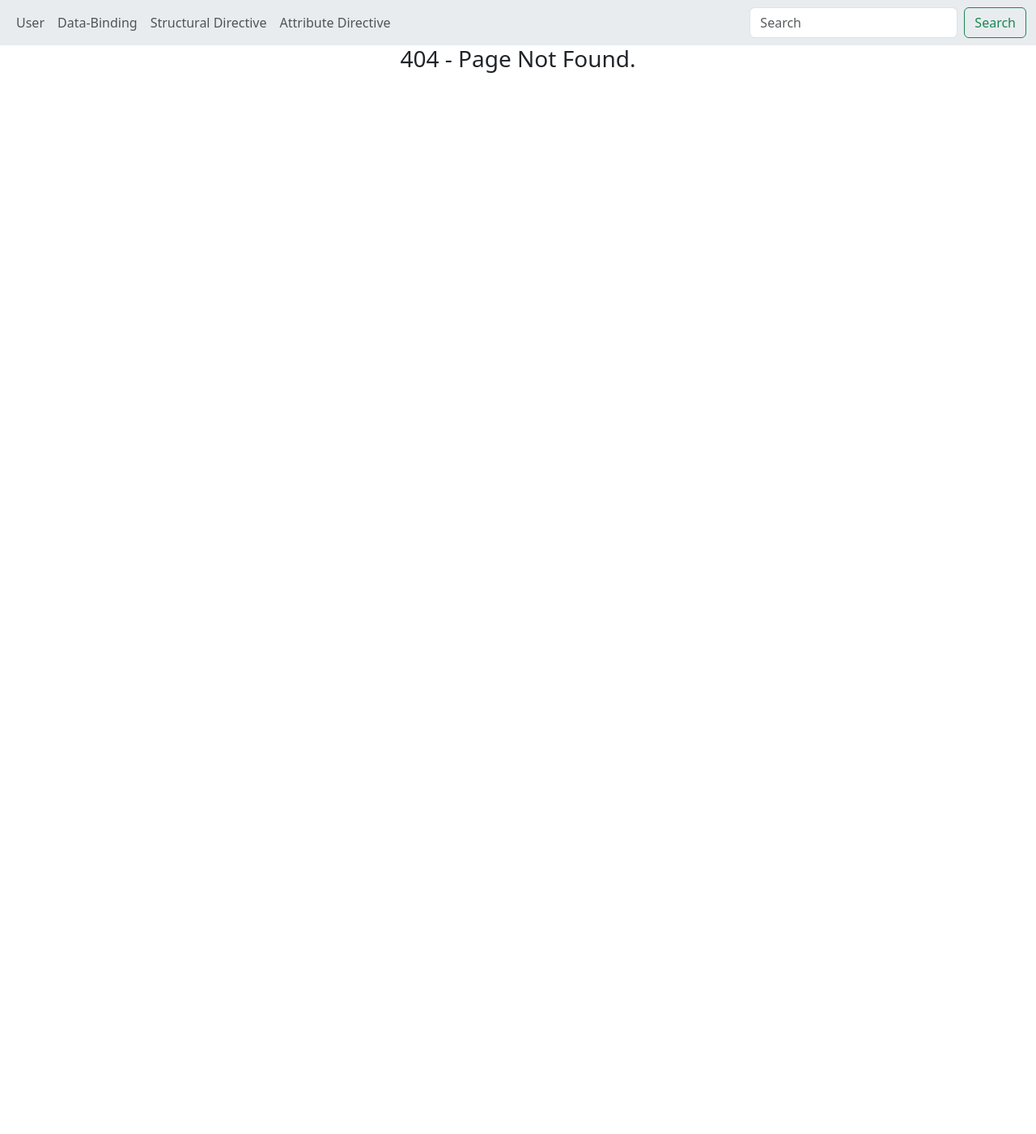
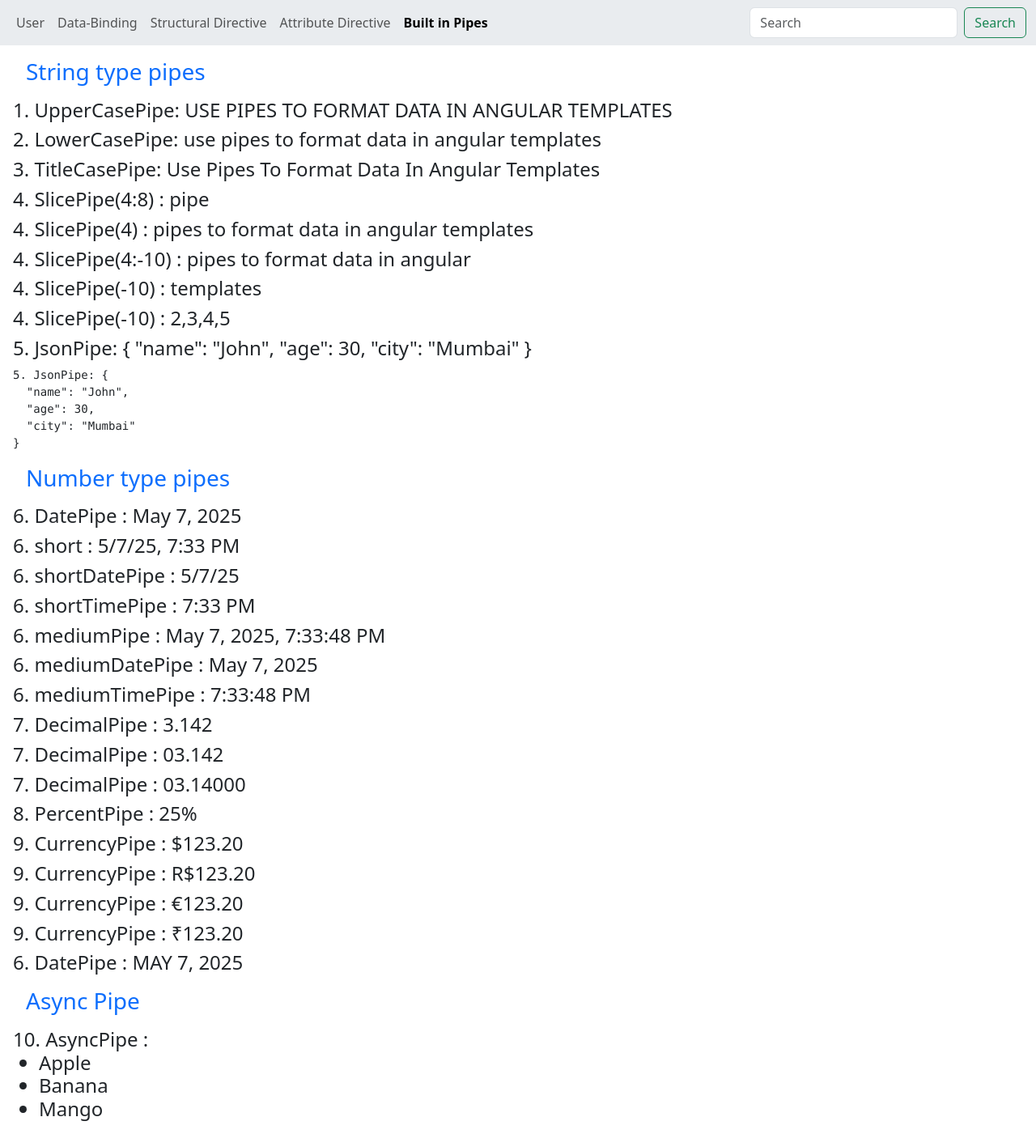
Before and after one commit to davi-p-oliveira-11/angular19, an Angular app: page /built-in-pipes in a window 1280 px wide. Before the commit this address had no page. Shown: the whole page at 81% size. Before the commit the page ends 800 px from the top, so only its background shows below. Built offline with nearby package versions, Linux system fonts and the light colour scheme.

Commit message:
added built-in-pipes

```diff
--- a/src/app/app.component.html
+++ b/src/app/app.component.html
@@ -20,6 +20,9 @@
         </li>
         <li class="nav-item">
           <a class="nav-link" routerLinkActive="active" [routerLink]="['attribute-directive']">Attribute Directive</a>
+        </li>
+         <li class="nav-item">
+          <a class="nav-link" routerLinkActive="active" [routerLink]="['built-in-pipes']">Built in Pipes</a>
         </li>
         <!--
         <li class="nav-item dropdown">
--- a/src/app/app.routes.ts
+++ b/src/app/app.routes.ts
@@ -4,6 +4,7 @@ import { DataBindingComponent } from './data-binding/data-binding.component';
 import { StructuralDirectiveNgifVsIfComponent } from './structural-directive-ngif-vs-if/structural-directive-ngif-vs-if.component';
 import { AttributeDirectivesComponentComponent } from './attribute-directives-component/attribute-directives-component.component';
 import { PageNotFoundComponent } from './page-not-found/page-not-found.component';
+import { BuiltInPipesComponent } from './built-in-pipes/built-in-pipes.component';
 
 export const routes: Routes = [
       // {path: '', component: UserComponent},
@@ -12,5 +13,6 @@ export const routes: Routes = [
       {path : 'data-binding', component: DataBindingComponent },
       {path : 'structural-directive', component: StructuralDirectiveNgifVsIfComponent },
       {path : 'attribute-directive', component: AttributeDirectivesComponentComponent },
+      {path : 'built-in-pipes', component: BuiltInPipesComponent},
       {path : '**', component: PageNotFoundComponent}
 ];
--- /dev/null
+++ b/src/app/built-in-pipes/built-in-pipes.component.html
@@ -0,0 +1,46 @@
+<div class="m-3">
+   <h3 class="text-primary m-3">String type pipes</h3>
+   <h4>1. UpperCasePipe: {{angularPipes | uppercase}}</h4>
+   <h4>2. LowerCasePipe: {{angularPipes | lowercase}}</h4>
+   <h4>3. TitleCasePipe: {{angularPipes | titlecase}}</h4>
+   <h4>4. SlicePipe(4:8) : {{angularPipes | slice : 4:8 }}</h4>
+   <h4>4. SlicePipe(4) : {{angularPipes | slice : 4 }}</h4>
+   <h4>4. SlicePipe(4:-10) : {{angularPipes | slice : 4:-10 }}</h4>
+   <h4>4. SlicePipe(-10) : {{angularPipes | slice : -10 }}</h4>
+   <h4>4. SlicePipe(-10) : {{[1,2,3,4,5,6] | slice : 1:-1 }}</h4>
+   <h4>5. JsonPipe: {{personData | json }} </h4>
+   <pre>5. JsonPipe: {{personData | json }} </pre>
+
+   <h3 class="text-primary m-3"> Number type pipes </h3>
+   <h4>6. DatePipe : {{currentDate | date}}</h4>
+   <h4>6. short : {{currentDate | date:'short'}}</h4>
+   <h4>6. shortDatePipe : {{currentDate | date:'shortDate'}}</h4>
+   <h4>6. shortTimePipe : {{currentDate | date:'shortTime'}}</h4>
+   <h4>6. mediumPipe : {{currentDate | date:'medium'}}</h4>
+   <h4>6. mediumDatePipe : {{currentDate | date:'mediumDate'}}</h4>
+   <h4>6. mediumTimePipe : {{currentDate | date:'mediumTime'}}</h4>
+
+   <h4>7. DecimalPipe : {{3.141592653 | number: '1.3'}}</h4>
+   <h4>7. DecimalPipe : {{3.141592653 | number: '2.3'}}</h4>
+   <h4>7. DecimalPipe : {{3.14 | number: '2.5'}}</h4>
+
+   <h4>8. PercentPipe : {{0.25 | percent }}</h4>
+   <h4>9. CurrencyPipe : {{123.20 | currency }}</h4>
+   <h4>9. CurrencyPipe : {{123.20 | currency : 'BRL'}}</h4>
+   <h4>9. CurrencyPipe : {{123.20 | currency : 'EUR' }}</h4>
+   <h4>9. CurrencyPipe : {{123.20 | currency : 'INR' }}</h4>
+
+   <h4>6. DatePipe : {{currentDate | date | uppercase}}</h4>
+
+   <h3 class="text-primary m-3">Async Pipe</h3>
+
+   <h4>10. AsyncPipe :
+     <ul>
+       @for(item of items | async; track item) {
+        <li>{{item}}</li>
+       }
+     </ul>
+
+   </h4>
+
+</div>
--- /dev/null
+++ b/src/app/built-in-pipes/built-in-pipes.component.ts
@@ -0,0 +1,24 @@
+import { CommonModule } from '@angular/common';
+import { Component } from '@angular/core';
+import { of } from 'rxjs';
+
+@Component({
+  selector: 'app-built-in-pipes',
+  imports: [CommonModule],
+  templateUrl: './built-in-pipes.component.html',
+  styleUrl: './built-in-pipes.component.scss'
+})
+export class BuiltInPipesComponent {
+  angularPipes : string = "use pipes to format data in angular templates";
+
+  personData = {
+    name: 'John',
+    age: 30,
+    city: 'Mumbai'
+  }
+
+  currentDate : Date = new Date();
+
+  items = of(['Apple', 'Banana', 'Mango']);
+
+}
--- a/src/app/user/user.component.html
+++ b/src/app/user/user.component.html
@@ -1 +1,8 @@
-<p>user works!</p>
+<div class="container d-flex justify-content-center mt-5" style="height:  100%;">
+  <div class="w-50 p-5 border border-secondary text-center">
+      <h2>Welcome to Login</h2>
+      <label for="">Username: </label> <input type="text" placeholder="Enter your username"> <br> <br>
+      <label for="">Password: </label> <input type="password" placeholder="Enter your username"> <br> <br>
+      <button class="btn btn-primary" (click)="loginData()">Login</button>
+  </div>
+</div>
--- a/src/app/user/user.component.ts
+++ b/src/app/user/user.component.ts
@@ -1,11 +1,58 @@
-import { Component } from '@angular/core';
+import { AfterContentChecked, AfterContentInit, AfterViewChecked, AfterViewInit, Component, DoCheck, OnChanges, OnDestroy, OnInit, SimpleChanges } from '@angular/core';
+import { Router, RouterLink } from '@angular/router';
 
 @Component({
   selector: 'app-user',
-  imports: [],
+  imports: [RouterLink],
   templateUrl: './user.component.html',
   styleUrl: './user.component.scss'
 })
-export class UserComponent {
+export class UserComponent implements OnChanges, OnInit, DoCheck, AfterContentInit, AfterContentChecked, AfterViewInit, AfterViewChecked, OnDestroy{
 
+   constructor(private router: Router) {
+     console.log("Constructor called");
+   }
+
+   ngOnChanges(changes: SimpleChanges): void {
+     // user for components input property
+     console.log("1. ngOnChanged called");
+   }
+
+   ngOnInit(): void {
+     // use for api call
+     console.log("2. ngOnInit called");
+   }
+
+   ngDoCheck(): void {
+    // use for every change detection
+     console.log("3. ngDoCheck called");
+   }
+
+   ngAfterContentInit(): void {
+     // use for ng-content
+     console.log("4. ngAfterContentInit called");
+   }
+
+   ngAfterContentChecked(): void {
+     console.log("5. ngAfterContentChecked");
+   }
+
+   ngAfterViewInit(): void {
+    // use for viewchild
+     console.log("6. ngAfterViewInit called");
+   }
+
+   ngAfterViewChecked(): void {
+     console.log("7. ngAfterViewChecked called");
+   }
+
+   ngOnDestroy(): void {
+     console.log("8. ngOnDestroy called");
+   }
+
+   loginData() {
+     // user verficiation logic
+     // this.router.navigateByUrl("structural-directive")
+     this.router.navigate(['structural-directive'])
+   }
 }
```
Also changed, not shown: src/app/built-in-pipes/built-in-pipes.component.scss (added), 1 other file (tests, documents, lock files or other folders).
